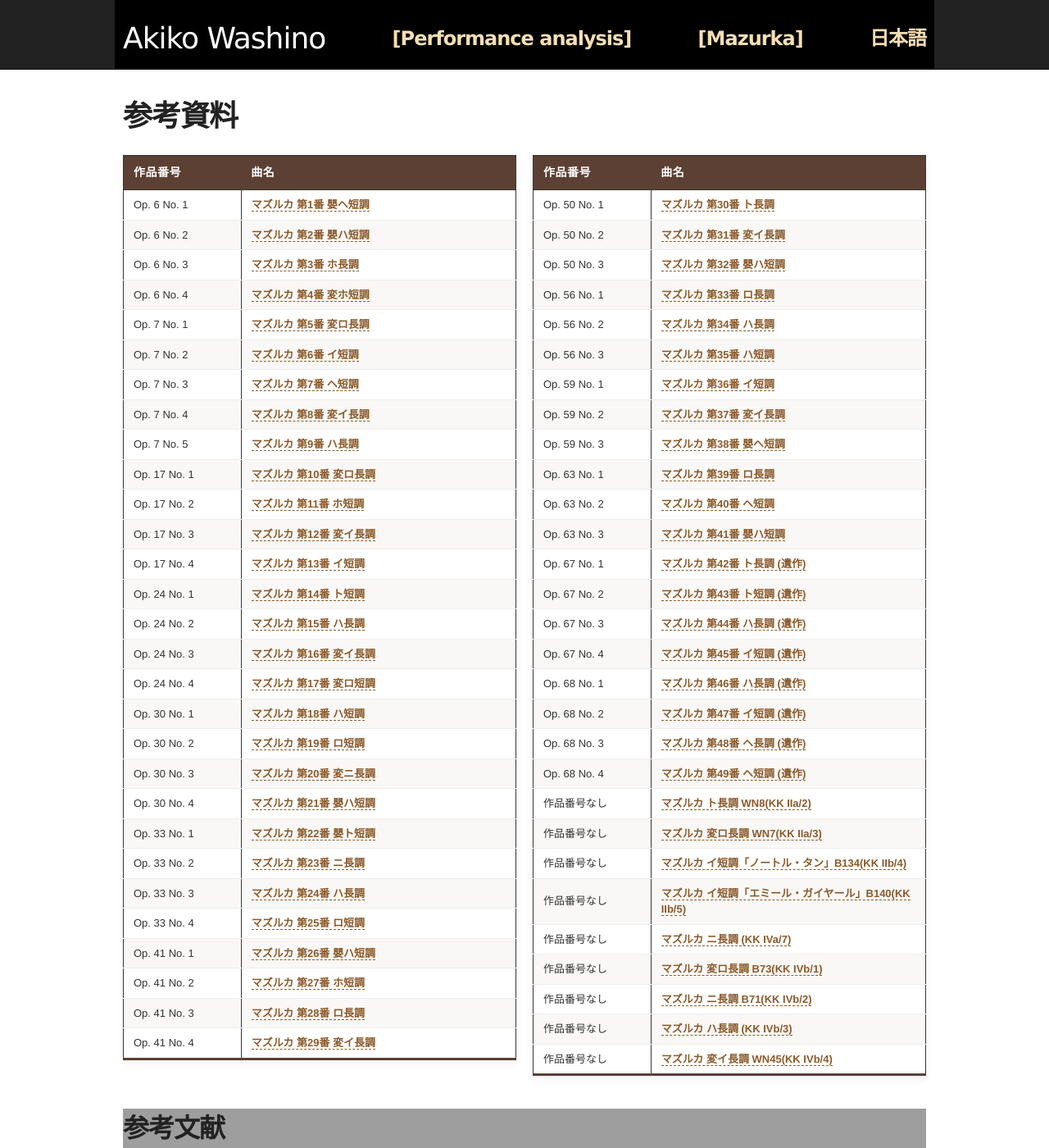
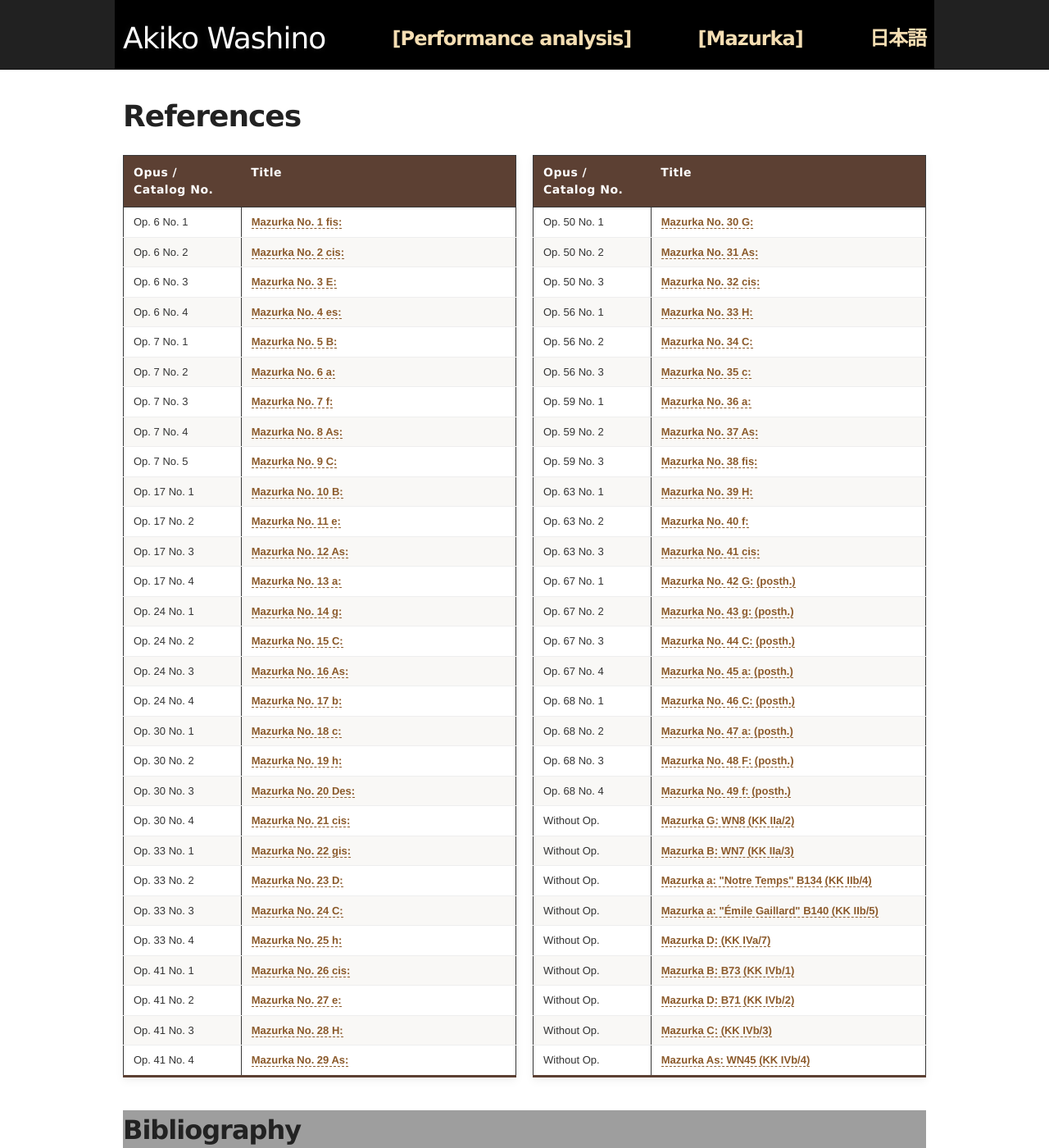
Before and after one commit to akikowashino/akikowashino.github.io, a Jekyll site: the page built from mazurka/index-en.md, in a window 1280 px wide and 1400 px high. Shown: the whole window at 82% size. Built offline with Jekyll 4.4.1, drawn with Linux system fonts in a browser that asks for light colours; grey boxes are pictures that could not be loaded.

Commit message:
Update index-en.md

```diff
--- a/mazurka/index-en.md
+++ b/mazurka/index-en.md
@@ -5,7 +5,7 @@ lang: en
 ---
 
 
-# 参考資料
+# References
 
 <!-- テーブルおよび2列レイアウトのデザイン（CSS） -->
 <style>
@@ -91,41 +91,41 @@ lang: en
     <table class="mazurka-table">
       <thead>
         <tr>
-          <th style="width: 30%;">作品番号</th>
-          <th style="width: 70%;">曲名</th>
+          <th style="width: 30%;">Opus / Catalog No.</th>
+          <th style="width: 70%;">Title</th>
         </tr>
       </thead>
       <tbody>
 
-<tr><td>Op. 6 No. 1</td><td><a href="https://chopinscores.org/en/partytura/47" target="_blank" rel="noopener">マズルカ 第1番 嬰ヘ短調</a></td></tr>
-      <tr><td>Op. 6 No. 2</td><td><a href="https://chopinscores.org/en/partytura/48" target="_blank" rel="noopener">マズルカ 第2番 嬰ハ短調</a></td></tr>
-      <tr><td>Op. 6 No. 3</td><td><a href="https://chopinscores.org/en/partytura/49" target="_blank" rel="noopener">マズルカ 第3番 ホ長調</a></td></tr>
-      <tr><td>Op. 6 No. 4</td><td><a href="https://chopinscores.org/en/partytura/50" target="_blank" rel="noopener">マズルカ 第4番 変ホ短調</a></td></tr>
-        <tr><td>Op. 7 No. 1</td><td><a href="https://chopinscores.org/en/partytura/58" target="_blank" rel="noopener">マズルカ 第5番 変ロ長調</a></td></tr>
-        <tr><td>Op. 7 No. 2</td><td><a href="https://chopinscores.org/en/partytura/59" target="_blank" rel="noopener">マズルカ 第6番 イ短調</a></td></tr>
-        <tr><td>Op. 7 No. 3</td><td><a href="https://chopinscores.org/en/partytura/60" target="_blank" rel="noopener">マズルカ 第7番 ヘ短調</a></td></tr>
-        <tr><td>Op. 7 No. 4</td><td><a href="https://chopinscores.org/en/partytura/61" target="_blank" rel="noopener">マズルカ 第8番 変イ長調</a></td></tr>
-        <tr><td>Op. 7 No. 5</td><td><a href="https://chopinscores.org/en/partytura/62" target="_blank" rel="noopener">マズルカ 第9番 ハ長調</a></td></tr>
-        <tr><td>Op. 17 No. 1</td><td><a href="https://chopinscores.org/en/partytura/90" target="_blank" rel="noopener">マズルカ 第10番 変ロ長調</a></td></tr>
-        <tr><td>Op. 17 No. 2</td><td><a href="https://chopinscores.org/en/partytura/91" target="_blank" rel="noopener">マズルカ 第11番 ホ短調</a></td></tr>
-        <tr><td>Op. 17 No. 3</td><td><a href="https://chopinscores.org/en/partytura/92" target="_blank" rel="noopener">マズルカ 第12番 変イ長調</a></td></tr>
-        <tr><td>Op. 17 No. 4</td><td><a href="https://chopinscores.org/en/partytura/93" target="_blank" rel="noopener">マズルカ 第13番 イ短調</a></td></tr>
-        <tr><td>Op. 24 No. 1</td><td><a href="https://chopinscores.org/en/partytura/98" target="_blank" rel="noopener">マズルカ 第14番 ト短調</a></td></tr>
-        <tr><td>Op. 24 No. 2</td><td><a href="https://chopinscores.org/en/partytura/99" target="_blank" rel="noopener">マズルカ 第15番 ハ長調</a></td></tr>
-        <tr><td>Op. 24 No. 3</td><td><a href="https://chopinscores.org/en/partytura/100" target="_blank" rel="noopener">マズルカ 第16番 変イ長調</a></td></tr>
-        <tr><td>Op. 24 No. 4</td><td><a href="https://chopinscores.org/en/partytura/101" target="_blank" rel="noopener">マズルカ 第17番 変ロ短調</a></td></tr>
-        <tr><td>Op. 30 No. 1</td><td><a href="https://chopinscores.org/en/partytura/142" target="_blank" rel="noopener">マズルカ 第18番 ハ短調</a></td></tr>
-        <tr><td>Op. 30 No. 2</td><td><a href="https://chopinscores.org/en/partytura/143" target="_blank" rel="noopener">マズルカ 第19番 ロ短調</a></td></tr>
-        <tr><td>Op. 30 No. 3</td><td><a href="https://chopinscores.org/en/partytura/144" target="_blank" rel="noopener">マズルカ 第20番 変ニ長調</a></td></tr>
-        <tr><td>Op. 30 No. 4</td><td><a href="https://chopinscores.org/en/partytura/145" target="_blank" rel="noopener">マズルカ 第21番 嬰ハ短調</a></td></tr>
-        <tr><td>Op. 33 No. 1</td><td><a href="https://chopinscores.org/en/partytura/30" target="_blank" rel="noopener">マズルカ 第22番 嬰ト短調</a></td></tr>
-        <tr><td>Op. 33 No. 2</td><td><a href="https://chopinscores.org/en/partytura/31" target="_blank" rel="noopener">マズルカ 第23番 ニ長調</a></td></tr>
-        <tr><td>Op. 33 No. 3</td><td><a href="https://chopinscores.org/en/partytura/32" target="_blank" rel="noopener">マズルカ 第24番 ハ長調</a></td></tr>
-        <tr><td>Op. 33 No. 4</td><td><a href="https://chopinscores.org/en/partytura/33" target="_blank" rel="noopener">マズルカ 第25番 ロ短調</a></td></tr>
-        <tr><td>Op. 41 No. 1</td><td><a href="https://chopinscores.org/en/partytura/155" target="_blank" rel="noopener">マズルカ 第26番 嬰ハ短調</a></td></tr>
-        <tr><td>Op. 41 No. 2</td><td><a href="https://chopinscores.org/en/partytura/156" target="_blank" rel="noopener">マズルカ 第27番 ホ短調</a></td></tr>
-        <tr><td>Op. 41 No. 3</td><td><a href="https://chopinscores.org/en/partytura/157" target="_blank" rel="noopener">マズルカ 第28番 ロ長調</a></td></tr>
-        <tr><td>Op. 41 No. 4</td><td><a href="https://chopinscores.org/en/partytura/158" target="_blank" rel="noopener">マズルカ 第29番 変イ長調</a></td></tr>
+      <tr><td>Op. 6 No. 1</td><td><a href="https://chopinscores.org/en/partytura/47" target="_blank" rel="noopener">Mazurka No. 1 fis:</a></td></tr>
+      <tr><td>Op. 6 No. 2</td><td><a href="https://chopinscores.org/en/partytura/48" target="_blank" rel="noopener">Mazurka No. 2 cis:</a></td></tr>
+      <tr><td>Op. 6 No. 3</td><td><a href="https://chopinscores.org/en/partytura/49" target="_blank" rel="noopener">Mazurka No. 3 E:</a></td></tr>
+      <tr><td>Op. 6 No. 4</td><td><a href="https://chopinscores.org/en/partytura/50" target="_blank" rel="noopener">Mazurka No. 4 es:</a></td></tr>
+      <tr><td>Op. 7 No. 1</td><td><a href="https://chopinscores.org/en/partytura/58" target="_blank" rel="noopener">Mazurka No. 5 B:</a></td></tr>
+      <tr><td>Op. 7 No. 2</td><td><a href="https://chopinscores.org/en/partytura/59" target="_blank" rel="noopener">Mazurka No. 6 a:</a></td></tr>
+      <tr><td>Op. 7 No. 3</td><td><a href="https://chopinscores.org/en/partytura/60" target="_blank" rel="noopener">Mazurka No. 7 f:</a></td></tr>
+      <tr><td>Op. 7 No. 4</td><td><a href="https://chopinscores.org/en/partytura/61" target="_blank" rel="noopener">Mazurka No. 8 As:</a></td></tr>
+      <tr><td>Op. 7 No. 5</td><td><a href="https://chopinscores.org/en/partytura/62" target="_blank" rel="noopener">Mazurka No. 9 C:</a></td></tr>
+      <tr><td>Op. 17 No. 1</td><td><a href="https://chopinscores.org/en/partytura/90" target="_blank" rel="noopener">Mazurka No. 10 B:</a></td></tr>
+      <tr><td>Op. 17 No. 2</td><td><a href="https://chopinscores.org/en/partytura/91" target="_blank" rel="noopener">Mazurka No. 11 e:</a></td></tr>
+      <tr><td>Op. 17 No. 3</td><td><a href="https://chopinscores.org/en/partytura/92" target="_blank" rel="noopener">Mazurka No. 12 As:</a></td></tr>
+      <tr><td>Op. 17 No. 4</td><td><a href="https://chopinscores.org/en/partytura/93" target="_blank" rel="noopener">Mazurka No. 13 a:</a></td></tr>
+      <tr><td>Op. 24 No. 1</td><td><a href="https://chopinscores.org/en/partytura/98" target="_blank" rel="noopener">Mazurka No. 14 g:</a></td></tr>
+      <tr><td>Op. 24 No. 2</td><td><a href="https://chopinscores.org/en/partytura/99" target="_blank" rel="noopener">Mazurka No. 15 C:</a></td></tr>
+      <tr><td>Op. 24 No. 3</td><td><a href="https://chopinscores.org/en/partytura/100" target="_blank" rel="noopener">Mazurka No. 16 As:</a></td></tr>
+      <tr><td>Op. 24 No. 4</td><td><a href="https://chopinscores.org/en/partytura/101" target="_blank" rel="noopener">Mazurka No. 17 b:</a></td></tr>
+      <tr><td>Op. 30 No. 1</td><td><a href="https://chopinscores.org/en/partytura/142" target="_blank" rel="noopener">Mazurka No. 18 c:</a></td></tr>
+      <tr><td>Op. 30 No. 2</td><td><a href="https://chopinscores.org/en/partytura/143" target="_blank" rel="noopener">Mazurka No. 19 h:</a></td></tr>
+      <tr><td>Op. 30 No. 3</td><td><a href="https://chopinscores.org/en/partytura/144" target="_blank" rel="noopener">Mazurka No. 20 Des:</a></td></tr>
+      <tr><td>Op. 30 No. 4</td><td><a href="https://chopinscores.org/en/partytura/145" target="_blank" rel="noopener">Mazurka No. 21 cis:</a></td></tr>
+      <tr><td>Op. 33 No. 1</td><td><a href="https://chopinscores.org/en/partytura/30" target="_blank" rel="noopener">Mazurka No. 22 gis:</a></td></tr>
+      <tr><td>Op. 33 No. 2</td><td><a href="https://chopinscores.org/en/partytura/31" target="_blank" rel="noopener">Mazurka No. 23 D:</a></td></tr>
+      <tr><td>Op. 33 No. 3</td><td><a href="https://chopinscores.org/en/partytura/32" target="_blank" rel="noopener">Mazurka No. 24 C:</a></td></tr>
+      <tr><td>Op. 33 No. 4</td><td><a href="https://chopinscores.org/en/partytura/33" target="_blank" rel="noopener">Mazurka No. 25 h:</a></td></tr>
+      <tr><td>Op. 41 No. 1</td><td><a href="https://chopinscores.org/en/partytura/155" target="_blank" rel="noopener">Mazurka No. 26 cis:</a></td></tr>
+      <tr><td>Op. 41 No. 2</td><td><a href="https://chopinscores.org/en/partytura/156" target="_blank" rel="noopener">Mazurka No. 27 e:</a></td></tr>
+      <tr><td>Op. 41 No. 3</td><td><a href="https://chopinscores.org/en/partytura/157" target="_blank" rel="noopener">Mazurka No. 28 H:</a></td></tr>
+      <tr><td>Op. 41 No. 4</td><td><a href="https://chopinscores.org/en/partytura/158" target="_blank" rel="noopener">Mazurka No. 29 As:</a></td></tr>
       </tbody>
     </table>
   </div>
@@ -135,42 +135,42 @@ lang: en
     <table class="mazurka-table">
       <thead>
         <tr>
-          <th style="width: 30%;">作品番号</th>
-          <th style="width: 70%;">曲名</th>
+          <th style="width: 30%;">Opus / Catalog No.</th>
+          <th style="width: 70%;">Title</th>
         </tr>
       </thead>
       <tbody>
-        <tr><td>Op. 50 No. 1</td><td><a href="https://chopinscores.org/en/partytura/164" target="_blank" rel="noopener">マズルカ 第30番 ト長調</a></td></tr>
-        <tr><td>Op. 50 No. 2</td><td><a href="https://chopinscores.org/en/partytura/165" target="_blank" rel="noopener">マズルカ 第31番 変イ長調</a></td></tr>
-        <tr><td>Op. 50 No. 3</td><td><a href="https://chopinscores.org/en/partytura/166" target="_blank" rel="noopener">マズルカ 第32番 嬰ハ短調</a></td></tr>
-        <tr><td>Op. 56 No. 1</td><td><a href="https://chopinscores.org/en/partytura/170" target="_blank" rel="noopener">マズルカ 第33番 ロ長調</a></td></tr>
-        <tr><td>Op. 56 No. 2</td><td><a href="https://chopinscores.org/en/partytura/171" target="_blank" rel="noopener">マズルカ 第34番 ハ長調</a></td></tr>
-        <tr><td>Op. 56 No. 3</td><td><a href="https://chopinscores.org/en/partytura/172" target="_blank" rel="noopener">マズルカ 第35番 ハ短調</a></td></tr>
-        <tr><td>Op. 59 No. 1</td><td><a href="https://chopinscores.org/en/partytura/55" target="_blank" rel="noopener">マズルカ 第36番 イ短調</a></td></tr>
-        <tr><td>Op. 59 No. 2</td><td><a href="https://chopinscores.org/en/partytura/56" target="_blank" rel="noopener">マズルカ 第37番 変イ長調</a></td></tr>
-        <tr><td>Op. 59 No. 3</td><td><a href="https://chopinscores.org/en/partytura/57" target="_blank" rel="noopener">マズルカ 第38番 嬰ヘ短調</a></td></tr>
-        <tr><td>Op. 63 No. 1</td><td><a href="https://chopinscores.org/en/partytura/12" target="_blank" rel="noopener">マズルカ 第39番 ロ長調</a></td></tr>
-        <tr><td>Op. 63 No. 2</td><td><a href="https://chopinscores.org/en/partytura/13" target="_blank" rel="noopener">マズルカ 第40番 ヘ短調</a></td></tr>
-        <tr><td>Op. 63 No. 3</td><td><a href="https://chopinscores.org/en/partytura/14" target="_blank" rel="noopener">マズルカ 第41番 嬰ハ短調</a></td></tr>
-        <tr><td>Op. 67 No. 1</td><td><a href="https://chopinscores.org/en/partytura/10" target="_blank" rel="noopener">マズルカ 第42番 ト長調 (遺作)</a></td></tr>
-        <tr><td>Op. 67 No. 2</td><td><a href="https://chopinscores.org/en/partytura/11" target="_blank" rel="noopener">マズルカ 第43番 ト短調 (遺作)</a></td></tr>
-        <tr><td>Op. 67 No. 3</td><td><a href="https://chopinscores.org/en/partytura/1016" target="_blank" rel="noopener">マズルカ 第44番 ハ長調 (遺作)</a></td></tr>
-        <tr><td>Op. 67 No. 4</td><td><a href="https://chopinscores.org/en/partytura/1017" target="_blank" rel="noopener">マズルカ 第45番 イ短調 (遺作)</a></td></tr>
-        <tr><td>Op. 68 No. 1</td><td><a href="https://chopinscores.org/en/partytura/1018" target="_blank" rel="noopener">マズルカ 第46番 ハ長調 (遺作)</a></td></tr>
-        <tr><td>Op. 68 No. 2</td><td><a href="https://chopinscores.org/en/partytura/1019" target="_blank" rel="noopener">マズルカ 第47番 イ短調 (遺作)</a></td></tr>
-        <tr><td>Op. 68 No. 3</td><td><a href="https://chopinscores.org/en/partytura/1020" target="_blank" rel="noopener">マズルカ 第48番 ヘ長調 (遺作)</a></td></tr>
-        <tr><td>Op. 68 No. 4</td><td><a href="https://chopinscores.org/en/partytura/1021" target="_blank" rel="noopener">マズルカ 第49番 ヘ短調 (遺作)</a></td></tr>
+        <tr><td>Op. 50 No. 1</td><td><a href="https://chopinscores.org/en/partytura/164" target="_blank" rel="noopener">Mazurka No. 30 G:</a></td></tr>
+        <tr><td>Op. 50 No. 2</td><td><a href="https://chopinscores.org/en/partytura/165" target="_blank" rel="noopener">Mazurka No. 31 As:</a></td></tr>
+        <tr><td>Op. 50 No. 3</td><td><a href="https://chopinscores.org/en/partytura/166" target="_blank" rel="noopener">Mazurka No. 32 cis:</a></td></tr>
+        <tr><td>Op. 56 No. 1</td><td><a href="https://chopinscores.org/en/partytura/170" target="_blank" rel="noopener">Mazurka No. 33 H:</a></td></tr>
+        <tr><td>Op. 56 No. 2</td><td><a href="https://chopinscores.org/en/partytura/171" target="_blank" rel="noopener">Mazurka No. 34 C:</a></td></tr>
+        <tr><td>Op. 56 No. 3</td><td><a href="https://chopinscores.org/en/partytura/172" target="_blank" rel="noopener">Mazurka No. 35 c:</a></td></tr>
+        <tr><td>Op. 59 No. 1</td><td><a href="https://chopinscores.org/en/partytura/55" target="_blank" rel="noopener">Mazurka No. 36 a:</a></td></tr>
+        <tr><td>Op. 59 No. 2</td><td><a href="https://chopinscores.org/en/partytura/56" target="_blank" rel="noopener">Mazurka No. 37 As:</a></td></tr>
+        <tr><td>Op. 59 No. 3</td><td><a href="https://chopinscores.org/en/partytura/57" target="_blank" rel="noopener">Mazurka No. 38 fis:</a></td></tr>
+        <tr><td>Op. 63 No. 1</td><td><a href="https://chopinscores.org/en/partytura/12" target="_blank" rel="noopener">Mazurka No. 39 H:</a></td></tr>
+        <tr><td>Op. 63 No. 2</td><td><a href="https://chopinscores.org/en/partytura/13" target="_blank" rel="noopener">Mazurka No. 40 f:</a></td></tr>
+        <tr><td>Op. 63 No. 3</td><td><a href="https://chopinscores.org/en/partytura/14" target="_blank" rel="noopener">Mazurka No. 41 cis:</a></td></tr>
+        <tr><td>Op. 67 No. 1</td><td><a href="https://chopinscores.org/en/partytura/10" target="_blank" rel="noopener">Mazurka No. 42 G: (posth.)</a></td></tr>
+        <tr><td>Op. 67 No. 2</td><td><a href="https://chopinscores.org/en/partytura/11" target="_blank" rel="noopener">Mazurka No. 43 g: (posth.)</a></td></tr>
+        <tr><td>Op. 67 No. 3</td><td><a href="https://chopinscores.org/en/partytura/1016" target="_blank" rel="noopener">Mazurka No. 44 C: (posth.)</a></td></tr>
+        <tr><td>Op. 67 No. 4</td><td><a href="https://chopinscores.org/en/partytura/1017" target="_blank" rel="noopener">Mazurka No. 45 a: (posth.)</a></td></tr>
+        <tr><td>Op. 68 No. 1</td><td><a href="https://chopinscores.org/en/partytura/1018" target="_blank" rel="noopener">Mazurka No. 46 C: (posth.)</a></td></tr>
+        <tr><td>Op. 68 No. 2</td><td><a href="https://chopinscores.org/en/partytura/1019" target="_blank" rel="noopener">Mazurka No. 47 a: (posth.)</a></td></tr>
+        <tr><td>Op. 68 No. 3</td><td><a href="https://chopinscores.org/en/partytura/1020" target="_blank" rel="noopener">Mazurka No. 48 F: (posth.)</a></td></tr>
+        <tr><td>Op. 68 No. 4</td><td><a href="https://chopinscores.org/en/partytura/1021" target="_blank" rel="noopener">Mazurka No. 49 f: (posth.)</a></td></tr>
 
 
-        <tr><td>作品番号なし</td><td><a href="https://chopin.nifc.pl/en/chopin/kompozycja/9_mazurka-in-g-major" target="_blank" rel="noopener">マズルカ ト長調 WN8(KK IIa/2)</a></td></tr>
-        <tr><td>作品番号なし</td><td><a href="https://chopin.nifc.pl/en/chopin/kompozycja/8_mazurka-in-b-flat-major" target="_blank" rel="noopener">マズルカ 変ロ長調 WN7(KK IIa/3)</a></td></tr>
-        <tr><td>作品番号なし</td><td><a href="https://ks15.imslp.org/files/imglnks/usimg/e/e2/IMSLP96715-PMLP152738-Chopin_Klindworth_Band_1_Bote_12261_B_134_scan.pdf" target="_blank" rel="noopener">マズルカ イ短調「ノートル・タン」B134(KK IIb/4)</a></td></tr>
-        <tr><td>作品番号なし</td><td><a href="https://vmirror.imslp.org/files/imglnks/usimg/4/47/IMSLP399502-PMLP152797-BnF_btv1b52500541b_1.pdf" target="_blank" rel="noopener">マズルカ イ短調「エミール・ガイヤール」B140(KK IIb/5)</a></td></tr>
-        <tr><td>作品番号なし</td><td><a href="https://chopin.nifc.pl/en/chopin/kompozycja/273_mazurka-in-d-major" target="_blank" rel="noopener">マズルカ ニ長調 (KK IVa/7)</a></td></tr>
-        <tr><td>作品番号なし</td><td><a href="https://chopin.nifc.pl/en/chopin/kompozycja/56" target="_blank" rel="noopener">マズルカ 変ロ長調 B73(KK IVb/1)</a></td></tr>
-        <tr><td>作品番号なし</td><td><a href="https://s9.imslp.org/files/imglnks/usimg/2/2a/IMSLP135170-PMLP199585-FChopin_Mazurka,_B.71_BH13.pdf" target="_blank" rel="noopener">マズルカ ニ長調 B71(KK IVb/2)</a></td></tr>
-        <tr><td>作品番号なし</td><td><a href="https://chopin.nifc.pl/en/chopin/kompozycja/275_mazurka-in-c-major" target="_blank" rel="noopener">マズルカ ハ長調 (KK IVb/3)</a></td></tr>
-        <tr><td>作品番号なし</td><td><a href="https://chopin.nifc.pl/en/chopin/kompozycja/70_mazurka-in-a-flat-major-from-the-album-of-maria-szymanowska" target="_blank" rel="noopener">マズルカ 変イ長調 WN45(KK IVb/4)</a></td></tr>
+        <tr><td>Without Op.</td><td><a href="https://chopin.nifc.pl/en/chopin/kompozycja/9_mazurka-in-g-major" target="_blank" rel="noopener">Mazurka G: WN8 (KK IIa/2)</a></td></tr>
+        <tr><td>Without Op.</td><td><a href="https://chopin.nifc.pl/en/chopin/kompozycja/8_mazurka-in-b-flat-major" target="_blank" rel="noopener">Mazurka B: WN7 (KK IIa/3)</a></td></tr>
+        <tr><td>Without Op.</td><td><a href="https://ks15.imslp.org/files/imglnks/usimg/e/e2/IMSLP96715-PMLP152738-Chopin_Klindworth_Band_1_Bote_12261_B_134_scan.pdf" target="_blank" rel="noopener">Mazurka a: "Notre Temps" B134 (KK IIb/4)</a></td></tr>
+        <tr><td>Without Op.</td><td><a href="https://vmirror.imslp.org/files/imglnks/usimg/4/47/IMSLP399502-PMLP152797-BnF_btv1b52500541b_1.pdf" target="_blank" rel="noopener">Mazurka a: "Émile Gaillard" B140 (KK IIb/5)</a></td></tr>
+        <tr><td>Without Op.</td><td><a href="https://chopin.nifc.pl/en/chopin/kompozycja/273_mazurka-in-d-major" target="_blank" rel="noopener">Mazurka D: (KK IVa/7)</a></td></tr>
+        <tr><td>Without Op.</td><td><a href="https://chopin.nifc.pl/en/chopin/kompozycja/56" target="_blank" rel="noopener">Mazurka B: B73 (KK IVb/1)</a></td></tr>
+        <tr><td>Without Op.</td><td><a href="https://s9.imslp.org/files/imglnks/usimg/2/2a/IMSLP135170-PMLP199585-FChopin_Mazurka,_B.71_BH13.pdf" target="_blank" rel="noopener">Mazurka D: B71 (KK IVb/2)</a></td></tr>
+        <tr><td>Without Op.</td><td><a href="https://chopin.nifc.pl/en/chopin/kompozycja/275_mazurka-in-c-major" target="_blank" rel="noopener">Mazurka C: (KK IVb/3)</a></td></tr>
+        <tr><td>Without Op.</td><td><a href="https://chopin.nifc.pl/en/chopin/kompozycja/70_mazurka-in-a-flat-major-from-the-album-of-maria-szymanowska" target="_blank" rel="noopener">Mazurka As: WN45 (KK IVb/4)</a></td></tr>
 
       </tbody>
     </table>
@@ -179,5 +179,5 @@ lang: en
 </div>
 
 
-## 参考文献
+## Bibliography
 * [Sapp, Craig Stuart, 2008, Hybrid Numeric/Rank Similarity Metrics for Musical Performance Analysis](https://ismir2008.ismir.net/papers/ISMIR2008_240.pdf)
```
